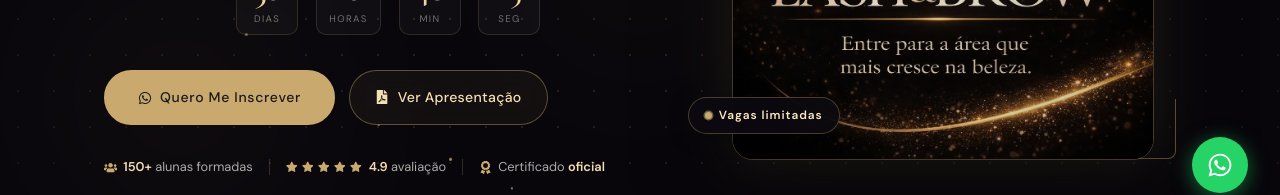
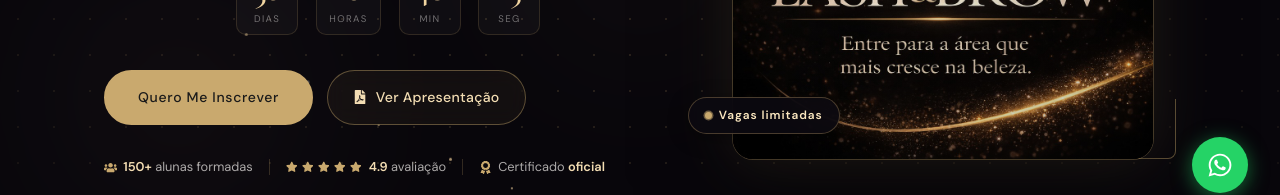
Before and after one commit to DiegoNeres99/site_desiree, a React (Vite) app in the folder frontend/: page / in a window 1280 px wide. Shown: the part 575-770 px from the top of the page. Built offline with nearby package versions, Linux system fonts and the light colour scheme; no server answers.

Commit message:
add link

```diff
--- a/frontend/src/components/Hero/Hero.jsx
+++ b/frontend/src/components/Hero/Hero.jsx
@@ -112,12 +112,11 @@ export default function Hero() {
           {/* CTAs */}
           <motion.div variants={item} className="hero__ctas">
             <a
-              href={getWhatsAppLink('Olá! Quero me inscrever na Formação Pro Lash & Brow dos dias 19 e 20 de abril.')}
+              href="https://curso-lash-brow.vercel.app/#inicio"
               target="_blank"
               rel="noopener noreferrer"
               className="btn btn-primary hero__cta-primary"
             >
-              <FaWhatsapp aria-hidden="true" />
               Quero Me Inscrever
             </a>
             <a
```
